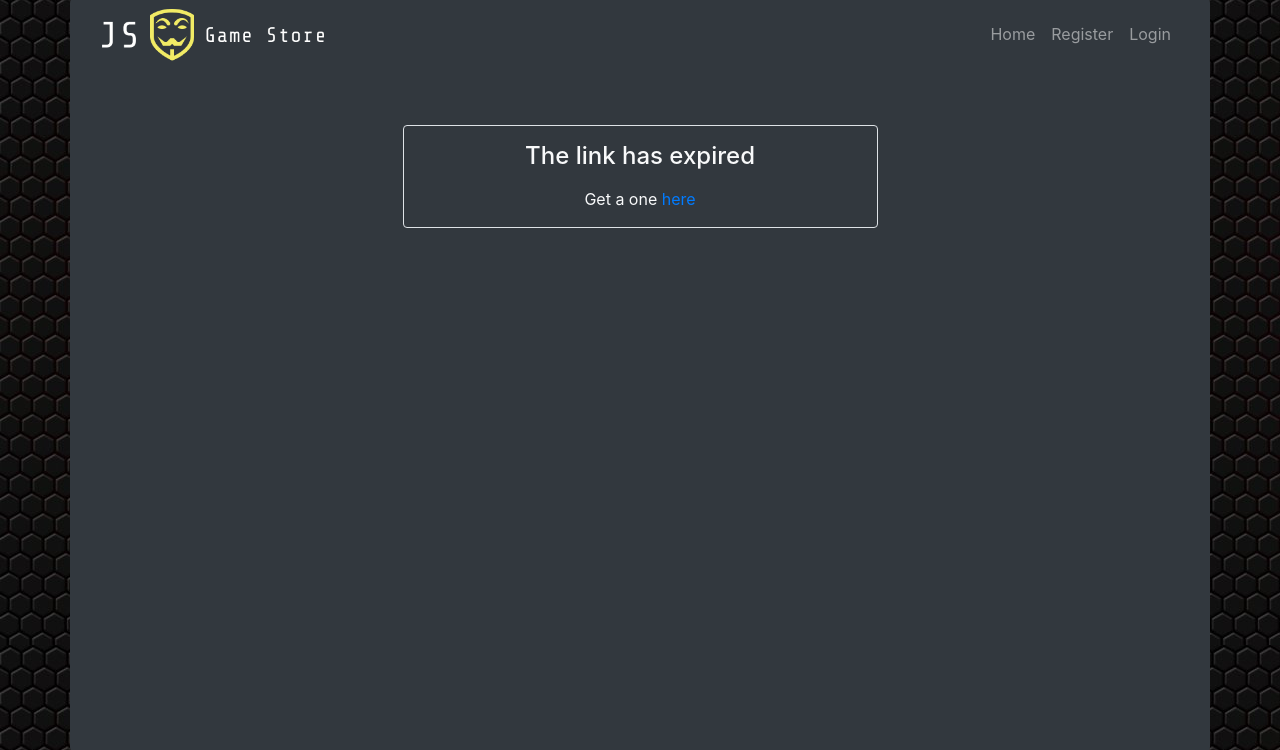
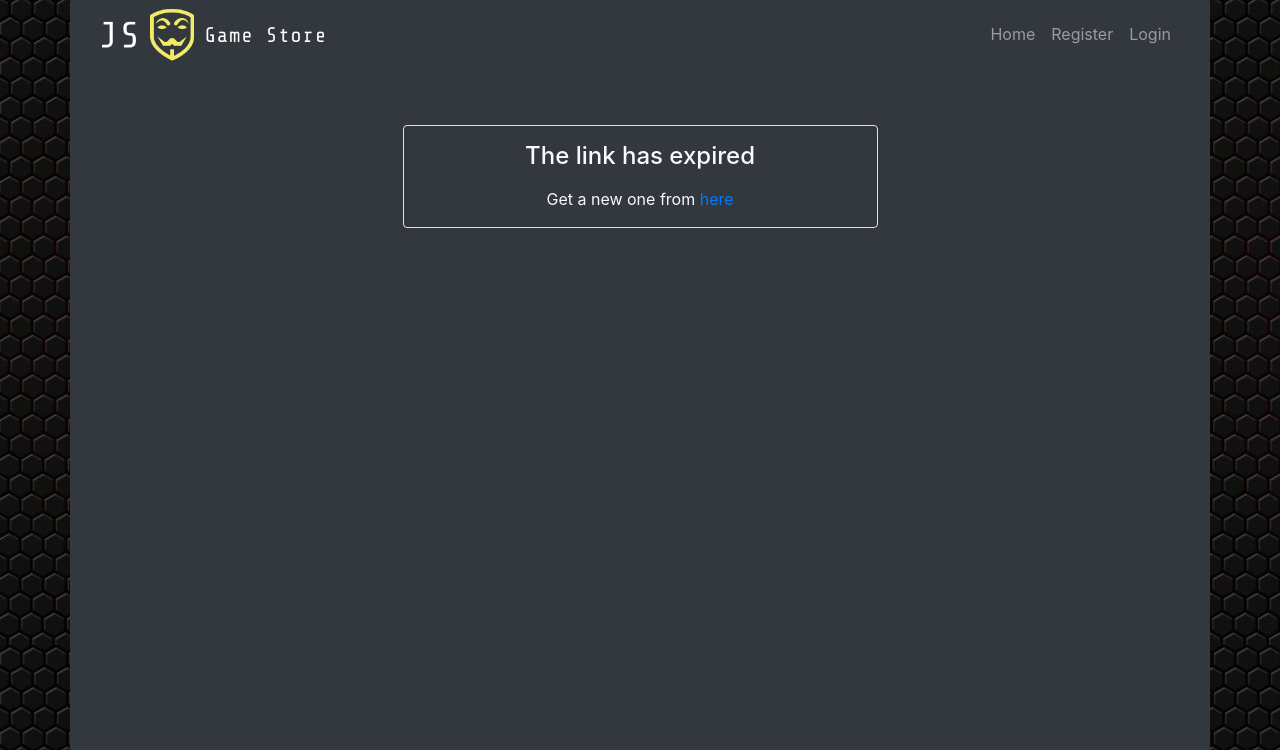
Before and after one commit to andeluvian/djangogamestore, a Django app: template templates/registration/password_reset_confirm.html in a window 1280 px wide. Shown: the part 25-775 px from the top of the page. Run offline with Django 3.2, Linux system fonts and the light colour scheme; the template is opened without the code that fills it, so the values that code supplies are empty; parts of the project's set-up code (start-up, migrations or seed data) failed here and were passed over; some libraries are stand-ins or nearby versions.

Commit message:
Fixed spelling

```diff
--- a/templates/registration/login.html
+++ b/templates/registration/login.html
@@ -10,7 +10,7 @@
     <div class="row">
         <div class="col-sm-8 col-md-6 col-lg-5 border rounded mx-auto mt-5">
             <h3 class="my-3">Login</h3>
-            <p><a href="{% provider_login_url 'github' %}">Login withgit st Github</a></p>
+            <p><a href="{% provider_login_url 'github' %}">Login with Github</a></p>
             <form method="post">
                 {% csrf_token %}
                 <!-- django tweaks code reference: https://simpleisbetterthancomplex.com/2015/12/04/package-of-the-week-django-widget-tweaks.html-->
--- a/templates/registration/password_reset_confirm.html
+++ b/templates/registration/password_reset_confirm.html
@@ -38,7 +38,7 @@
                 </form>
             {% else %}
                 <h4 class="my-3 text-center">The link has expired</h4>
-                <p class="text-center">Get a one <a href="{% url 'password_reset' %}">here</a></p>
+                <p class="text-center">Get a new one from <a href="{% url 'password_reset' %}">here</a></p>
             {% endif %}
         </div>
 
```
